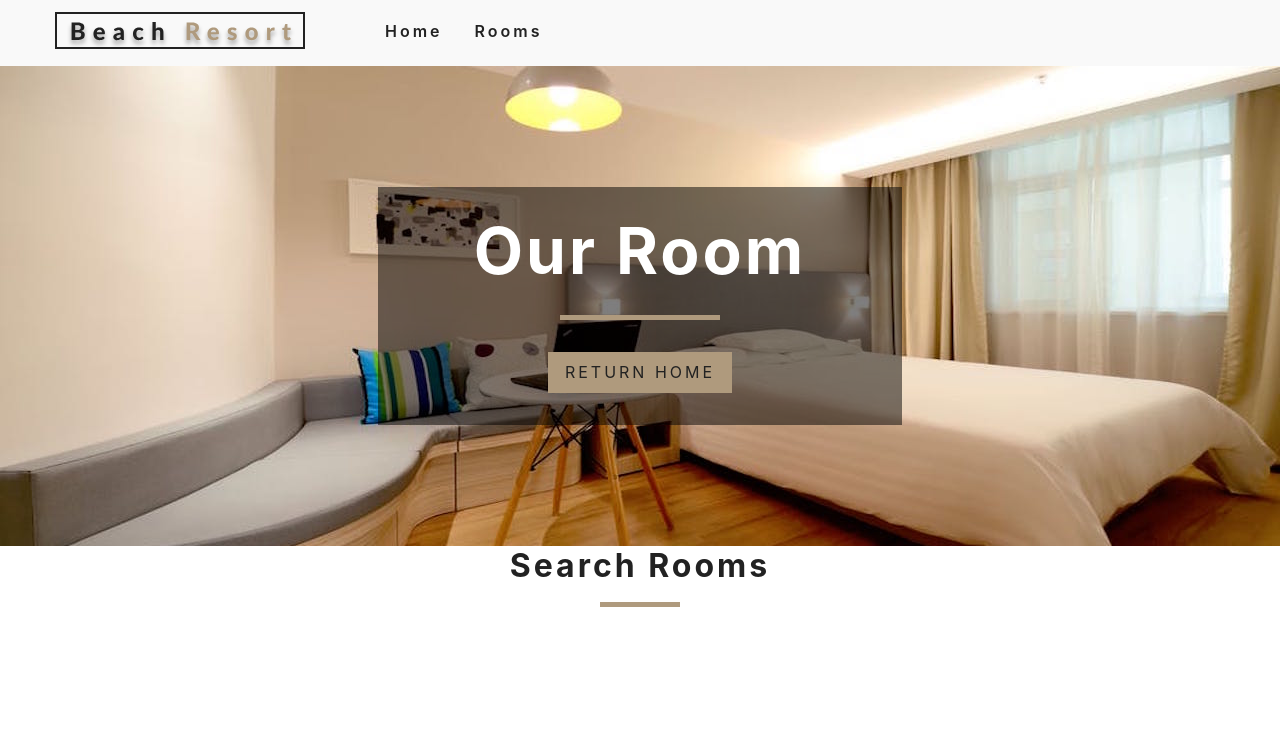
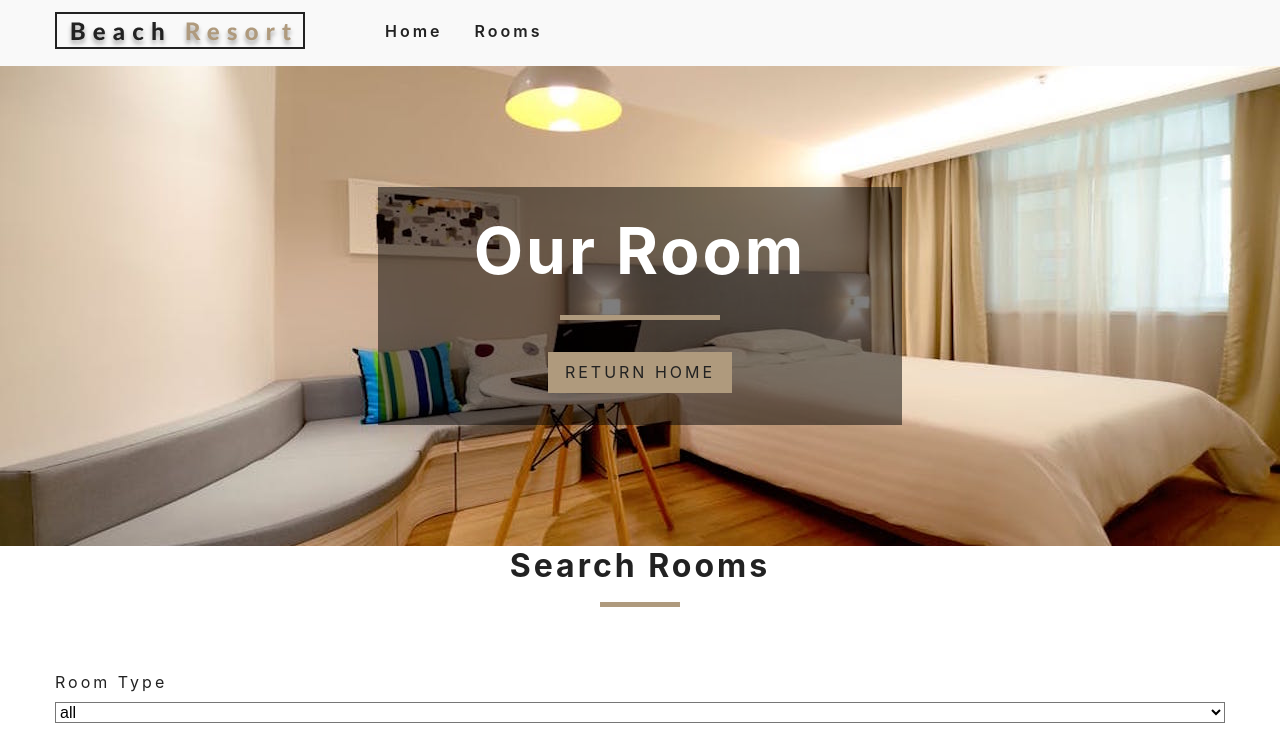
Before and after one commit to raju-ahammad/react-hotel-information-, a React (Create React App) app: page /rooms in a window 1280 px wide. Shown: the top 749 px of the page. Built offline with nearby package versions, Linux system fonts and the light colour scheme.

Commit message:
show filter type

```diff
--- a/src/Components/RoomContainer/RoomsFilter.jsx
+++ b/src/Components/RoomContainer/RoomsFilter.jsx
@@ -2,6 +2,9 @@ import React, { useContext } from 'react';
 import { RoomContext } from '../../context';
 import Title from '../Services/Title';
 
+const getUnique = (items, value) => {
+    return [new Set(items.map(item => item[value]))]
+}
 
 export const RoomsFilter = ({ rooms }) => {
     const context = useContext(RoomContext)
@@ -17,10 +20,32 @@ export const RoomsFilter = ({ rooms }) => {
         breakfast,
         pets
       } = context;
+      //get unique types
+      let types = getUnique(rooms, "type");
+      types = ["all", ...types];
+      types = types.map((item, index) => (
+        <option key={index} value={item}>
+          {item}
+        </option>
+      ));
 
     return (
         <secttion className="filter-container">
             <Title title="Search Rooms"/>
+            <form className="filter-form">
+            <div className="form-group">
+          <label htmlFor="type">room type</label>
+          <select
+            name="type"
+            id="type"
+            onChange={handleChange}
+            className="form-control"
+            value={type}
+          >
+            {types}
+          </select>
+        </div>
+            </form>
         </secttion>
     )
 }
```
